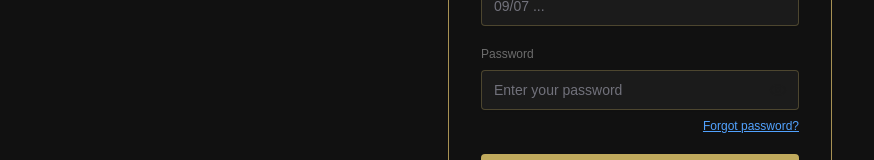
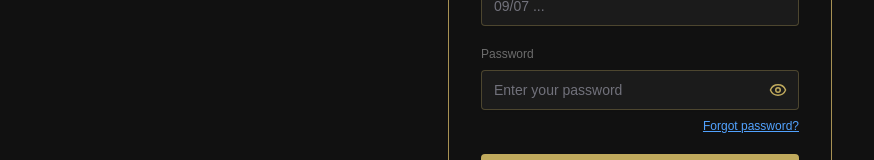
Before and after one commit to kid-us/SpinGamesPlayers, a React (Vite) app: page /login in a window 1280 px wide. Shown: the part 388-548 px from the top of the page, without its empty margins (0-874 px from the left). Built offline with nearby package versions, Linux system fonts and the light colour scheme; a web font is replaced by a local one.

Commit message:
feat:password vide icon color

```diff
--- a/src/routes/login.tsx
+++ b/src/routes/login.tsx
@@ -155,7 +155,7 @@ function Login() {
                     <button
                       type="button"
                       onClick={() => setShowPassword((prev) => !prev)}
-                      className={`absolute inset-y-0 right-3 flex items-center `}
+                      className={`absolute inset-y-0 right-3 flex items-center text-primary`}
                       tabIndex={-1}
                     >
                       {showPassword ? <EyeOff size={18} /> : <Eye size={18} />}
--- a/src/routes/reset-password.tsx
+++ b/src/routes/reset-password.tsx
@@ -194,13 +194,13 @@ function ResetPasswordPage() {
                           <Eye
                             size={18}
                             onClick={() => setShowPassword(!showPassword)}
-                            className="absolute top-3 right-3 cursor-pointer text-secondary"
+                            className="absolute top-3 right-3 cursor-pointer text-primary"
                           />
                         ) : (
                           <EyeOff
                             size={18}
                             onClick={() => setShowPassword(!showPassword)}
-                            className="absolute top-3 right-3 cursor-pointer text-secondary"
+                            className="absolute top-3 right-3 cursor-pointer text-primary"
                           />
                         )}
                       </div>
```
